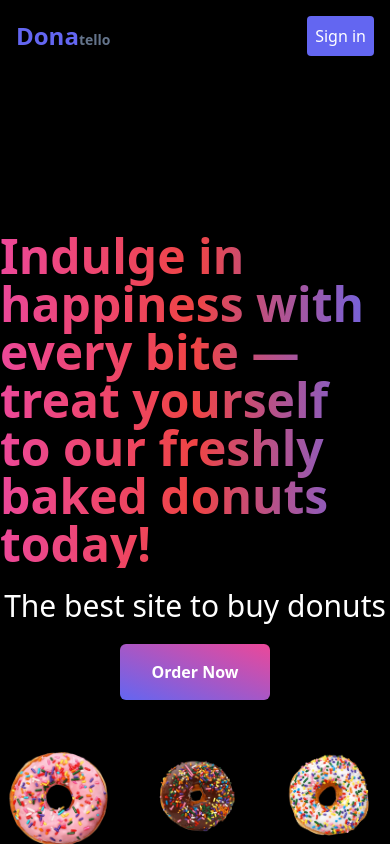
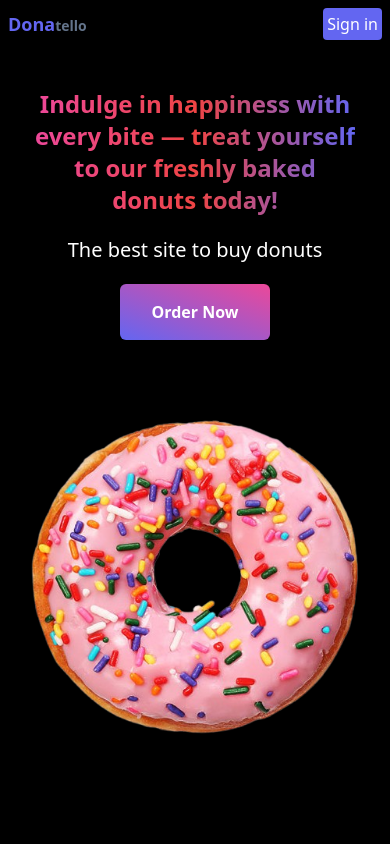
Before and after one commit to brayanyepesc/donatello, a SvelteKit app: page / in a window 390 px wide. Shown: the top 844 px of the page. Built offline with nearby package versions, Linux system fonts and the light colour scheme; no server answers.

Commit message:
ref: modify mobile version

```diff
--- a/src/components/templates/Navbar/Navbar.svelte
+++ b/src/components/templates/Navbar/Navbar.svelte
@@ -3,32 +3,32 @@
 	import { page } from '$app/stores';
 </script>
 
-<nav class="h-full w-full bg-black p-4">
+<nav class="h-full w-full bg-black p-2 md:p-4">
 	<div class="flex items-center justify-between">
-		<a href="/" class="text-2xl font-bold text-indigo-500">
+		<a href="/" class="text-lg md:text-2xl font-bold text-indigo-500">
 			Dona<span class="text-sm font-bold text-slate-500">tello</span>
 		</a>
 		<div>
 			{#if $page.data.session}
-				<div class="flex justify-center items-center gap-4">
-                    <span class="text-sm font-bold text-slate-500">{$page.data?.session?.user?.name}</span>
+				<div class="flex justify-center items-center gap-1 md:gap-4">
+                    <span class="hidden md:block text-sm font-bold text-slate-500">{$page.data?.session?.user?.name}</span>
                     <img
                     src={$page.data?.session?.user?.image}
                     alt="User avatar"
-                    class="w-8 h-8 rounded-full"
+                    class="w-6 h-6 md:w-8 md:h-8 rounded-full"
                     />
-					<a href="/platform/donuts" class="rounded-md text-indigo-500 p-2 shadow-lg transition-all hover:text-indigo-700">Donuts</a>
-                    <a href="/platform/orders" class="rounded-md text-indigo-500 p-2 shadow-lg transition-all hover:text-indigo-700">Orders</a>
+					<a href="/platform/donuts" class="rounded-md text-indigo-500 p-1 md:p-2 shadow-lg transition-all hover:text-indigo-700">Donuts</a>
+                    <a href="/platform/orders" class="rounded-md text-indigo-500 p-1 md:p-2 shadow-lg transition-all hover:text-indigo-700">Orders</a>
 					<button
                         on:click={() => signOut()}
-                        class="rounded-md bg-pink-500 p-2 text-white shadow-lg transition-all hover:bg-pink-700"
+                        class="rounded-md bg-pink-500 p-1 md:p-2 text-white shadow-lg transition-all hover:bg-pink-700"
                         >Sign out</button
                     >
 				</div>
 			{:else}
 				<button
 					on:click={() => signIn('github')}
-					class="rounded bg-indigo-500 p-2 text-white shadow-lg transition-all hover:bg-indigo-700"
+					class="rounded bg-indigo-500 p-1 md:p-2 text-white shadow-lg transition-all hover:bg-indigo-700"
 					>Sign in</button
 				>
 			{/if}
--- a/src/routes/+page.svelte
+++ b/src/routes/+page.svelte
@@ -8,7 +8,7 @@
 
 	onMount(() => {
 		if ($page.data?.session) {
-			orderUrl = '/donuts';
+			orderUrl = '/platform/donuts';
 		}
 	});
 
@@ -25,13 +25,13 @@
 </script>
 
 <div class="min-h-screen w-full bg-black">
-	<div class="flex flex-col items-center justify-center space-y-5 pt-40 text-white">
+	<div class="flex flex-col items-center justify-center space-y-5 pt-10 md:pt-40 text-white">
 		<h2
-			class="max-w-5xl bg-gradient-to-r from-pink-500 via-red-500 to-indigo-500 bg-clip-text text-5xl font-bold text-transparent"
+			class="text-center max-w-xs md:max-w-5xl bg-gradient-to-r from-pink-500 via-red-500 to-indigo-500 bg-clip-text text-2xl md:text-5xl font-bold text-transparent"
 		>
 			Indulge in happiness with every bite — treat yourself to our freshly baked donuts today!
 		</h2>
-		<span class="text-3xl font-light text-white">The best site to buy donuts</span>
+		<span class="text-xl md:text-3xl font-light text-white">The best site to buy donuts</span>
 		<button
 			class="rounded-md bg-gradient-to-tr from-indigo-500 to-pink-500 px-8 py-4 font-bold text-white"
 			on:click={handleClickOrderNow}
@@ -39,7 +39,7 @@
 			<a href={orderUrl}>Order Now</a>
 		</button>
 	</div>
-	<ul class="mt-10 grid grid-cols-3 gap-5">
+	<ul class="mt-10 grid grid-cols-1 md:grid-cols-3 gap-2 md:gap-5">
 		{#each products as product}
 			<li>
 				<a href={orderUrl}>
--- a/src/routes/platform/donuts/+page.svelte
+++ b/src/routes/platform/donuts/+page.svelte
@@ -3,9 +3,9 @@
 	import products from '../../../data/products.json';
 </script>
 
-<div class="bg-black px-20">
+<div class="bg-black px-5 md:px-20">
 	<h2 class="py-10 text-center text-3xl font-bold text-white">The best donuts</h2>
-	<ul class="grid grid-cols-3 gap-5 pb-20">
+	<ul class="grid grid-cols-1 md:grid-cols-3 gap-2 md:gap-5 pb-20">
 		{#each products as product}
 			<Product {product} />
 		{/each}
--- a/src/routes/platform/donuts/[id]/+page.svelte
+++ b/src/routes/platform/donuts/[id]/+page.svelte
@@ -12,11 +12,11 @@
 	};
 </script>
 
-<div class="grid min-h-screen grid-cols-2 place-items-center gap-5 bg-black px-20">
+<div class="grid min-h-screen grid-cols-1 md:grid-cols-2 place-items-center gap-2 md:gap-5 bg-black px-5 md:px-20">
 	<div>
 		<img src={product?.imageUrl} alt={product?.name} />
 	</div>
-	<div class="flex flex-col justify-center space-y-4">
+	<div class="flex flex-col justify-center space-y-2 md:space-y-4">
 		<h1 class="text-4xl font-bold text-indigo-500">{product?.name}</h1>
 		<p class="text-white">{product?.description}</p>
 		<p class="text-5xl font-bold text-pink-500">${product?.price}</p>
--- a/src/routes/platform/orders/+page.svelte
+++ b/src/routes/platform/orders/+page.svelte
@@ -32,7 +32,7 @@
 	{#if cart.length === 0}
 		<EmptyCart />
 	{:else}
-		<ul class="grid grid-cols-5 gap-5 p-20 h-full w-full">
+		<ul class="grid grid-cols-1 md:grid-cols-5 gap-2 md:gap-5 p-5 md:p-20 h-full w-full">
 			{#each cart as product}
 				<div class="flex flex-col justify-center items-center w-full h-full relative">
 					<button on:click={() => handleRemoveFromCart(product.id)} class="absolute top-2 right-2 bg-indigo-500 w-10 h-10 rounded-full flex justify-center items-center hover:bg-indigo-700">
@@ -47,7 +47,7 @@
 				</div>
 			{/each}
 		</ul>
-		<div class="col-span-2 flex flex-col justify-center space-y-4 p-20">
+		<div class="col-span-2 flex flex-col justify-center space-y-4 p-10 md:p-20">
 			<h2 class="text-3xl font-bold text-white">
 				Total: ${total.toFixed(2)}
 			</h2>
```
